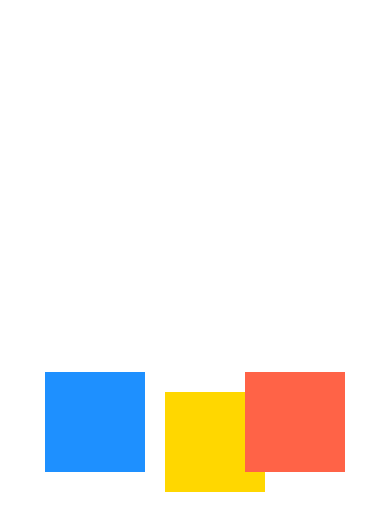
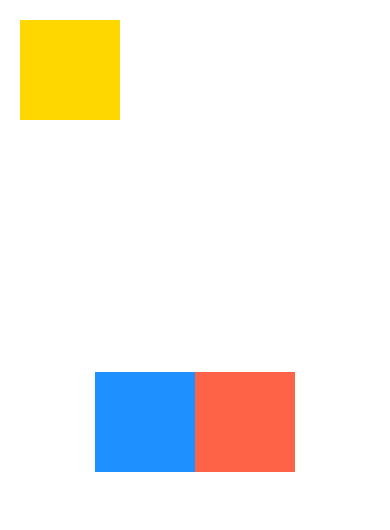
Before and after one commit to prahladinala/expo-react-native, a React Native app: screen / in a window 390 px wide. Shown: the top 530 px of the page. Built offline with nearby package versions, Linux system fonts and the light colour scheme.

Commit message:
Flexbox - position: absolute

```diff
--- a/App.js
+++ b/App.js
@@ -23,7 +23,7 @@ export default function App() {
         height: 100,
         top: 20,
         left: 20,
-        position: "relative"
+        position: "absolute"
       }} />
       <View style={{
         backgroundColor: "tomato",
```
